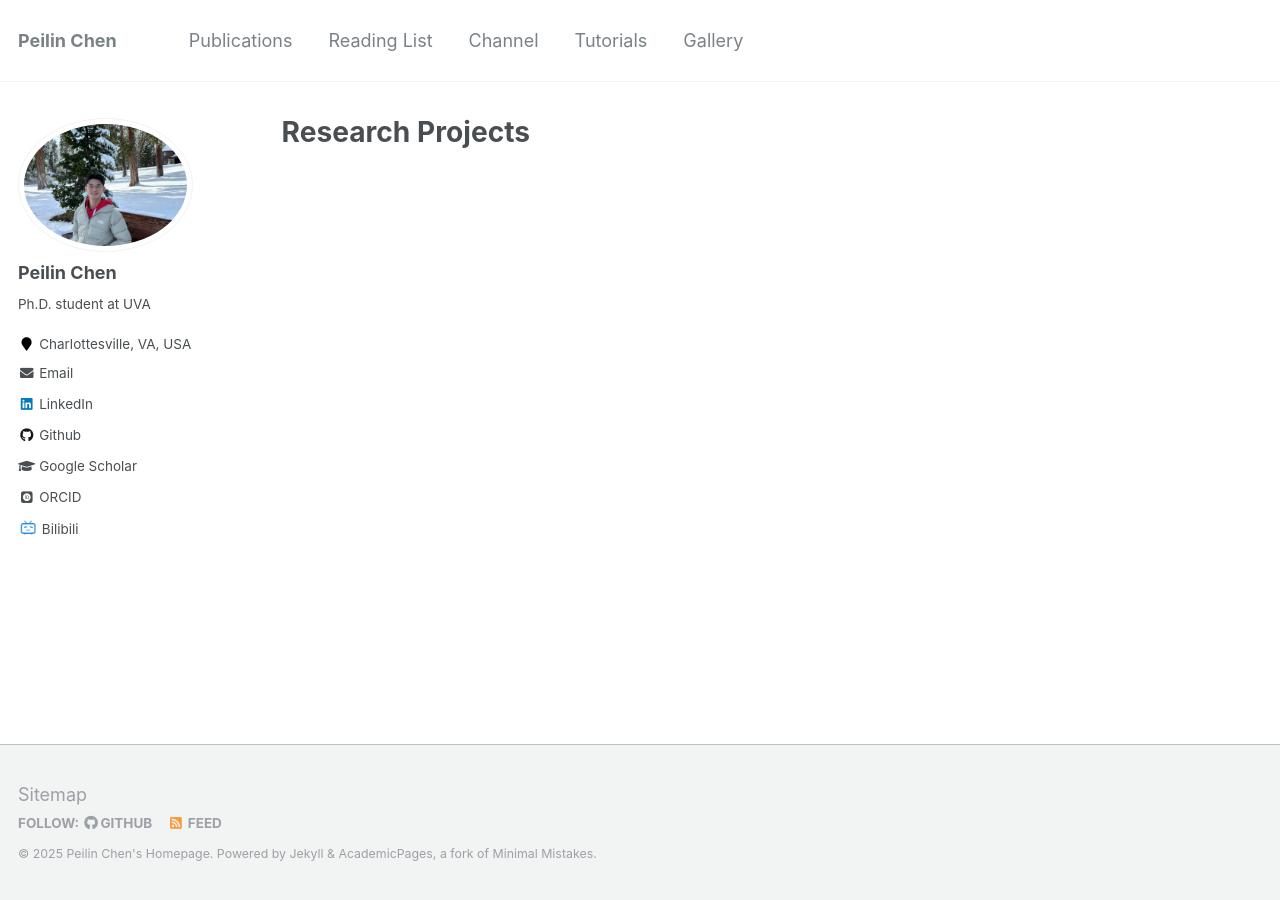
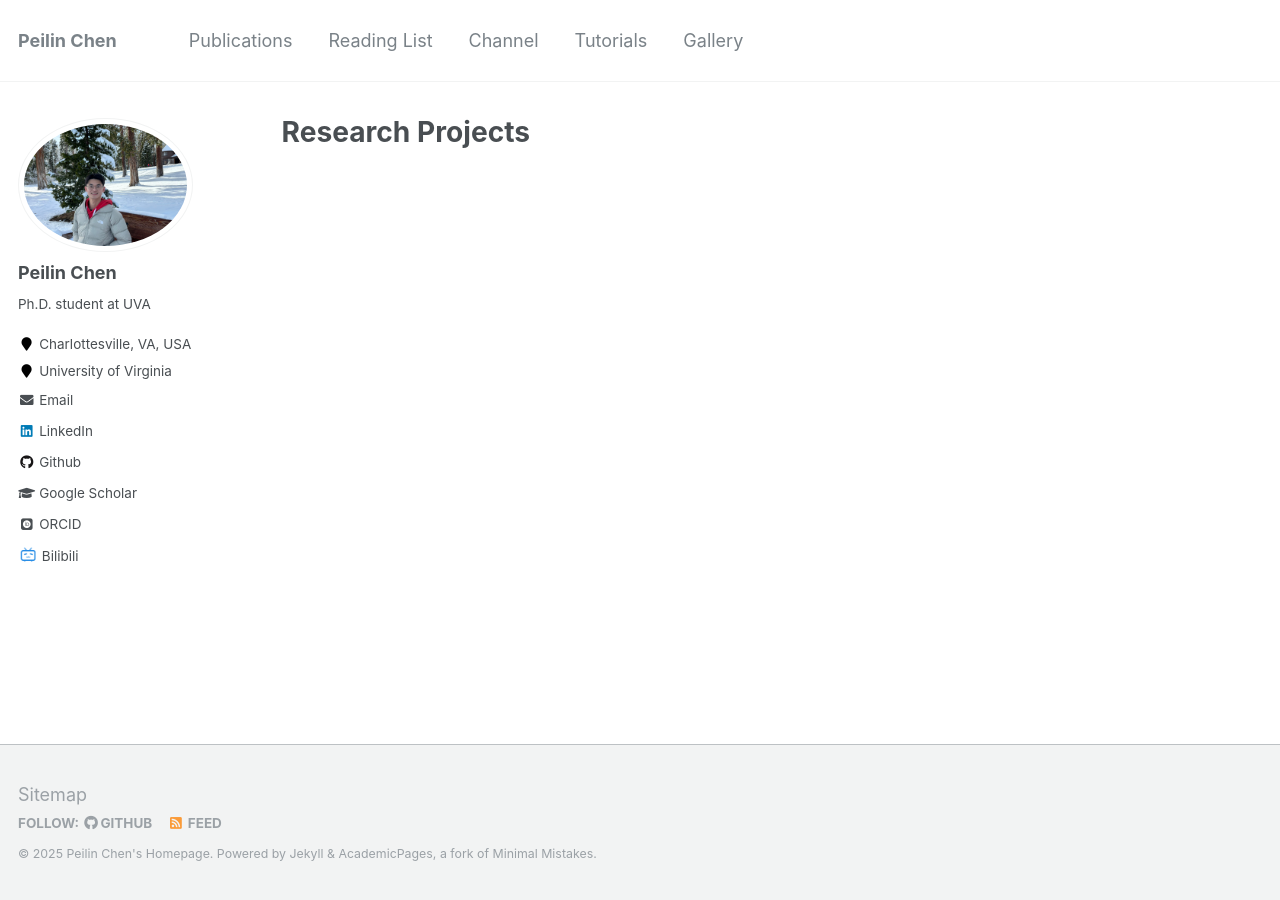
Before and after one commit to peilin-chen/peilin-chen.github.io, a Jekyll site: the page built from _pages/research.md, in a window 1280 px wide. Built offline with Jekyll 4.4.1, drawn with Linux system fonts in a browser that asks for light colours; some web fonts are replaced.

Commit message:
Update _config.yml

```diff
--- a/_config.yml
+++ b/_config.yml
@@ -84,7 +84,7 @@ author:
   avatar           : "my_photo6.jpg"
   bio              : "Ph.D. student at UVA"
   location         : "Charlottesville, VA, USA"
-  employer         :
+  employer         : "University of Virginia"
   #pubmed           : "https://www.ncbi.nlm.nih.gov/pubmed/?term=john+snow"
   googlescholar    : "https://scholar.google.com/citations?user=REMjlmUAAAAJ&hl=en"
   email            :  "peilin@virginia.edu"
```
